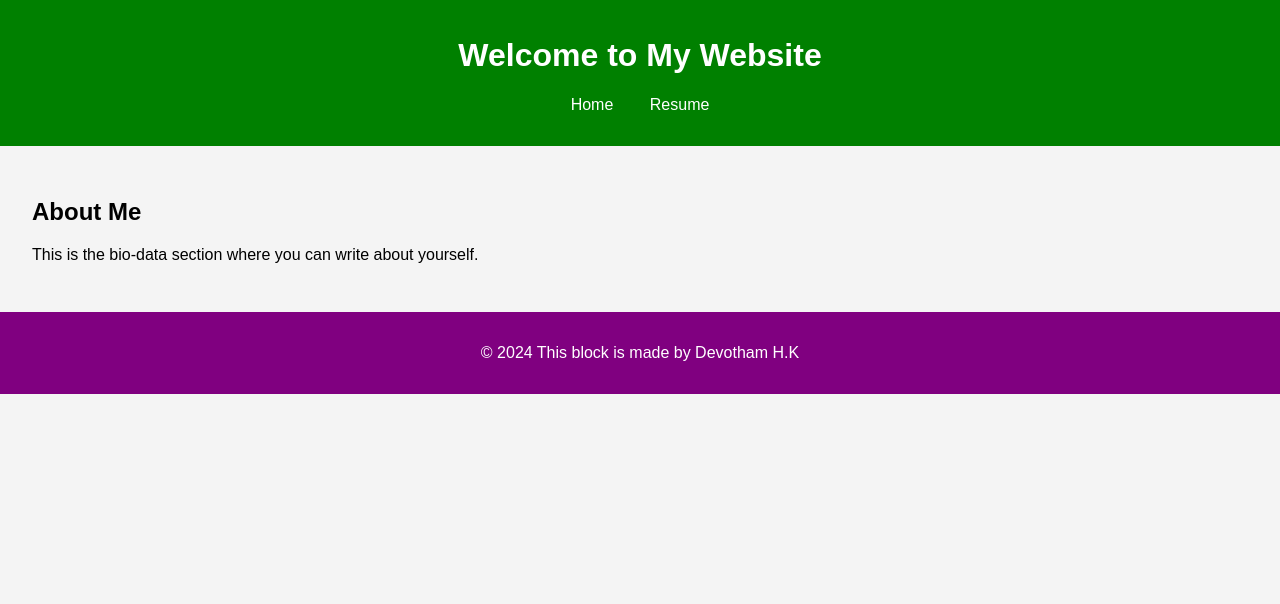
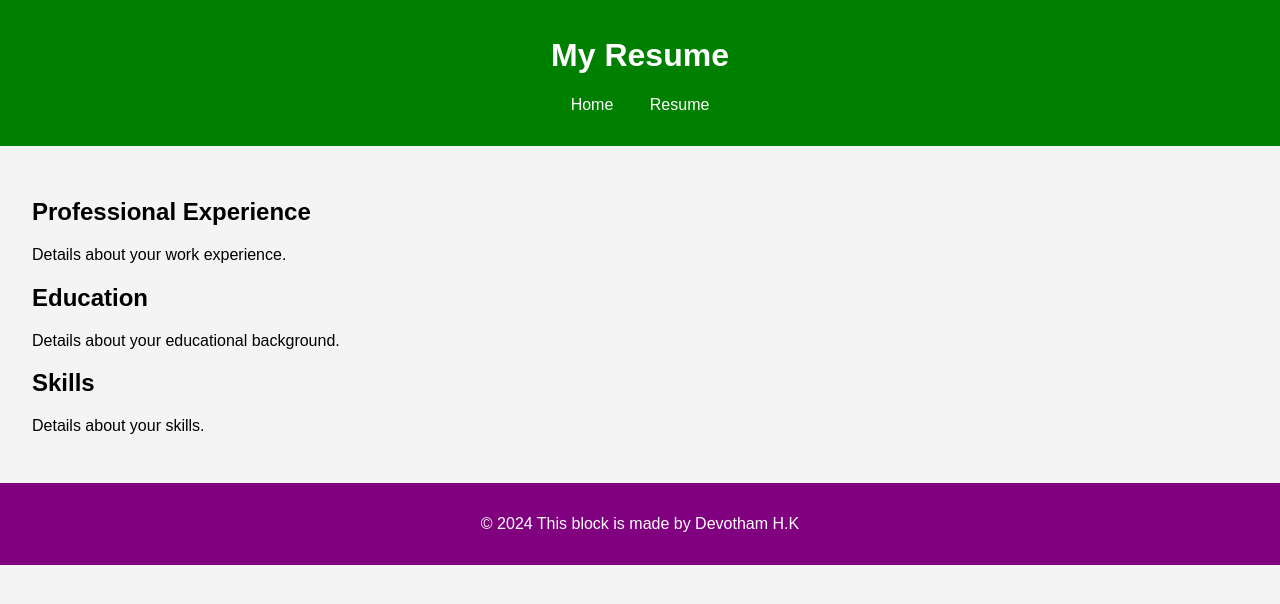
Before and after one commit to Devotham-white-hat/My-resume, a plain HTML site: page index.html in a window 1280 px wide. Drawn offline with Linux system fonts and the light colour scheme.

Commit message:
Add files via upload

```diff
--- a/index.html
+++ b/index.html
@@ -3,12 +3,12 @@
 <head>
     <meta charset="UTF-8">
     <meta name="viewport" content="width=device-width, initial-scale=1.0">
-    <title>My Website</title>
+    <title>Resume</title>
     <link rel="stylesheet" href="style.css">
 </head>
 <body>
     <header>
-        <h1>Welcome to My Website</h1>
+        <h1>My Resume</h1>
         <nav>
             <ul>
                 <li><a href="index.html">Home</a></li>
@@ -18,8 +18,16 @@
     </header>
     <main>
         <section>
-            <h2>About Me</h2>
-            <p>This is the bio-data section where you can write about yourself.</p>
+            <h2>Professional Experience</h2>
+            <p>Details about your work experience.</p>
+        </section>
+        <section>
+            <h2>Education</h2>
+            <p>Details about your educational background.</p>
+        </section>
+        <section>
+            <h2>Skills</h2>
+            <p>Details about your skills.</p>
         </section>
     </main>
     <footer>
```
